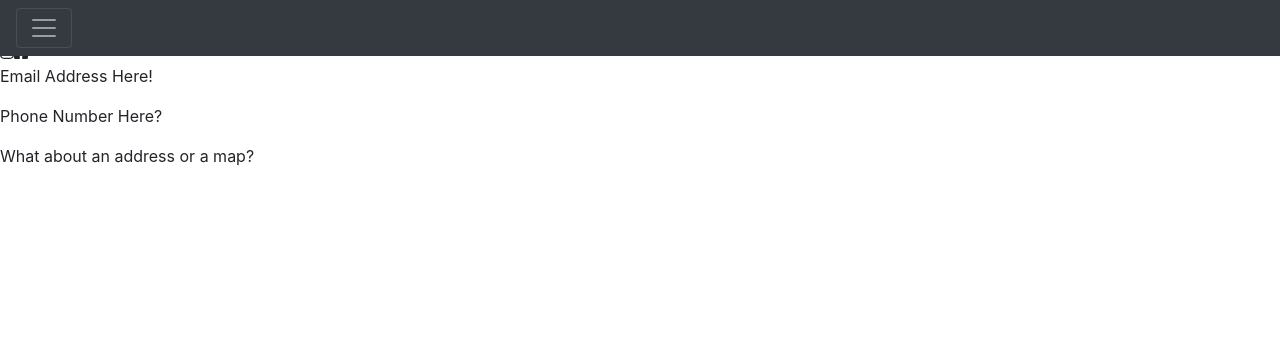
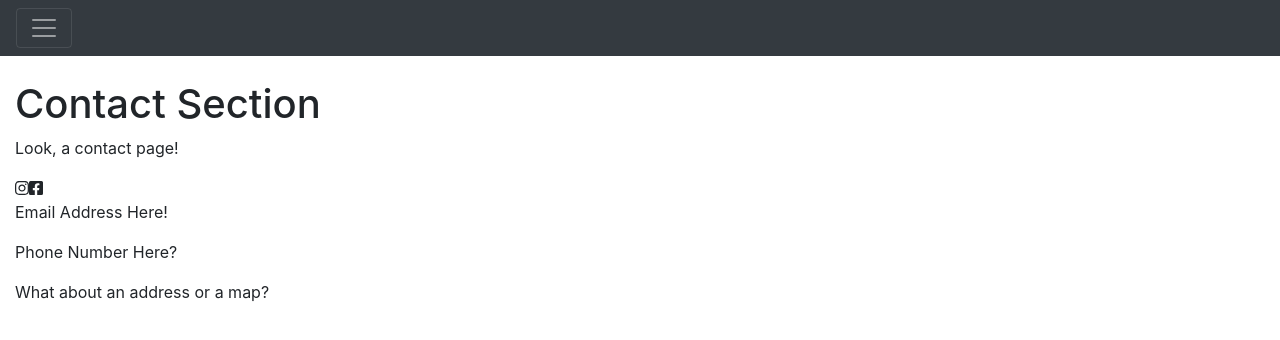
Before and after one commit to lawrencek1992/Beyond-Nature-CO, a React (Create React App) app: page /contact in a window 1280 px wide. Shown: the top 340 px of the page. Built offline with nearby package versions, Linux system fonts and the light colour scheme.

Commit message:
Update Contact.js

```diff
--- a/src/App.css
+++ b/src/App.css
@@ -10,7 +10,7 @@
 /* .App {
 ????
 } */
-
+/* Home */
 .main-image {
   width: 100%;
 }
@@ -42,4 +42,9 @@
   text-align: left;
 }
 
+/* Contact */
+.contact-container {
+  padding-top: 5em;
+}
+
 /* Media queries for responsive design */
--- a/src/components/Contact.js
+++ b/src/components/Contact.js
@@ -1,4 +1,5 @@
 import React from 'react';
+import Container from 'react-bootstrap/Container';
 
 import { FontAwesomeIcon } from "@fortawesome/react-fontawesome";
 import { faInstagram } from "@fortawesome/free-brands-svg-icons";
@@ -6,14 +7,15 @@ import { faFacebookSquare } from "@fortawesome/free-brands-svg-icons";
 
 const Contact = () => {
     return (
-        <div>
+        <Container className="contact-container" fluid>
+            <h1>Contact Section</h1>
             <p>Look, a contact page!</p>
             <FontAwesomeIcon icon={faInstagram} />
             <FontAwesomeIcon icon={faFacebookSquare} />
             <p>Email Address Here!</p>
             <p>Phone Number Here?</p>
             <p>What about an address or a map?</p>
-        </div>
+        </Container>
     )
 }
 
```
